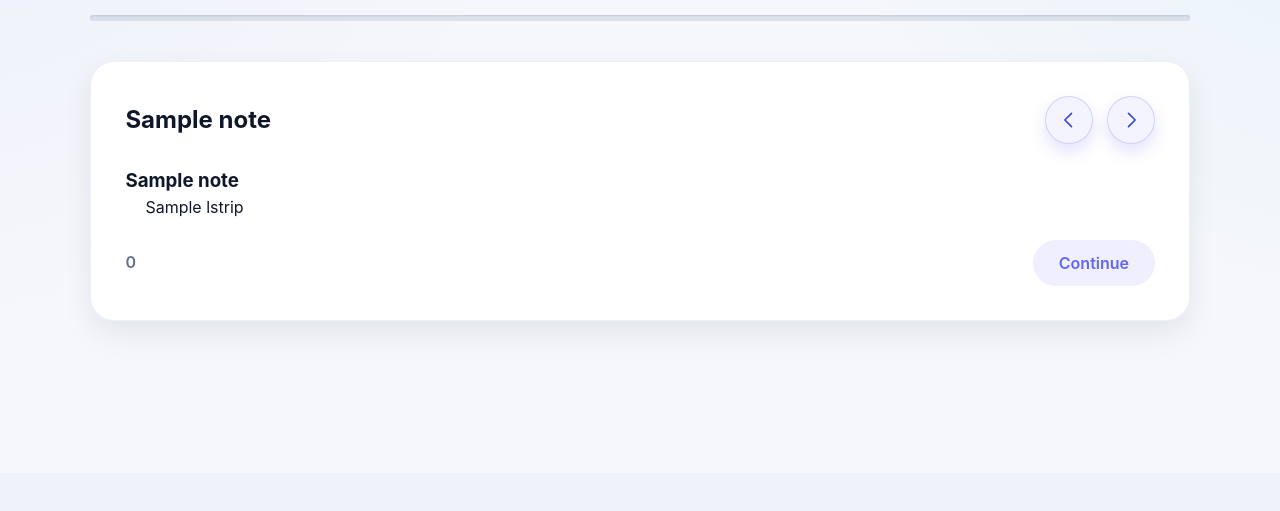
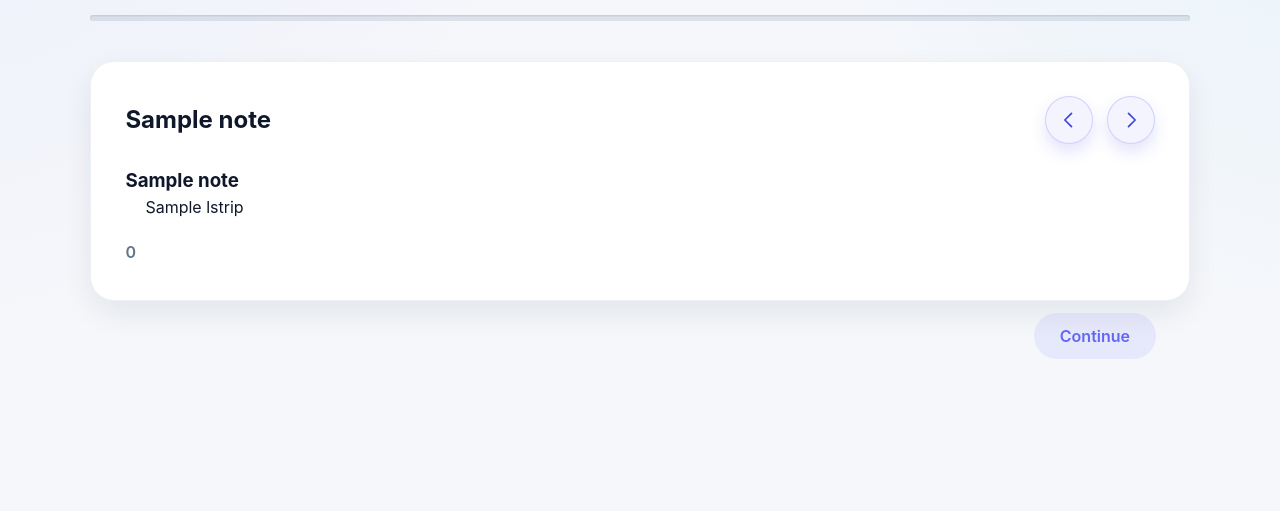
Before and after one commit to joeFerguson3/Flashcard-generator, a Flask app: template templates/quiz.html in a window 1280 px wide. Shown: the part 331-842 px from the top of the page. Before the commit the page ends 651 px from the top, so only its background shows below. Run offline with Flask 3, Linux system fonts and the light colour scheme; tables that the repository leaves empty hold one stand-in row (values such as "Sample post"); the template is opened without the code that fills it: values that come from a table or form of the project are taken from there, most other values are stand-ins (such as "Sample title", 1, 10 or a date in 2020).

Commit message:
Refine quiz step navigation layout

```diff
--- a/static/css/quiz.css
+++ b/static/css/quiz.css
@@ -56,7 +56,14 @@
     color: var(--muted);
 }
 
-.quiz-card__footer [data-role="next"].is-complete {
+.quiz-step__actions {
+    display: flex;
+    justify-content: flex-end;
+    margin-top: 0.75rem;
+    padding-inline: clamp(1.75rem, 3vw, 2.15rem);
+}
+
+.quiz-step__actions [data-role="next"].is-complete {
     opacity: 0.55;
     pointer-events: none;
 }
--- a/static/js/script.js
+++ b/static/js/script.js
@@ -49,6 +49,17 @@ function previousCard(title) {
 function quizSteps() {
     return Array.from(document.querySelectorAll('.quiz-step'));
 }
+
+document.addEventListener("DOMContentLoaded", () => {
+    quizSteps().forEach((step, index) => {
+        const isInitiallyActive = step.classList.contains('is-active');
+        if (!isInitiallyActive) {
+            step.hidden = true;
+        } else if (index === 0) {
+            step.hidden = false;
+        }
+    });
+});
 
 function next(currentId, skip = true) {
     const current = document.getElementById(currentId);
--- a/templates/quiz.html
+++ b/templates/quiz.html
@@ -35,7 +35,8 @@
         {% for main_title, notes in data|groupby('main_title') %}
         {% set title_id = main_title|replace(' ', '_')|lower %}
         {% set is_active = step.count == 0 %}
-        <section id="note-{{ title_id }}" class="quiz-step card-nav quiz-card{% if is_active %} is-active{% endif %}" {% if not is_active %}hidden{% endif %}>
+        <section id="note-{{ title_id }}" class="quiz-step card-nav{% if is_active %} is-active{% endif %}" {% if not is_active %}hidden{% endif %}>
+            <div class="quiz-card">
                 <div class="quiz-card__header">
                     <h2>{{ main_title }}</h2>
                     <div class="quiz-card__controls">
@@ -68,6 +69,9 @@
                     <div id="card_num_container{{ title_id }}" class="card-num">
                         <span id="card_num_{{ title_id }}">0</span>
                     </div>
+                </div>
+            </div>
+            <div class="quiz-step__actions">
                 <button class="btn-secondary btn" data-role="next" onclick="next('note-{{ title_id }}')">Continue</button>
             </div>
         </section>
@@ -80,7 +84,8 @@
         {% set q_id = 'question-' ~ title_id ~ '-' ~ question_index %}
         {% set is_question_active = step.count == 0 %}
         {% if q.type == "fill-in-blank" %}
-        <section class="quiz-step question quiz-card{% if is_question_active %} is-active{% endif %}" id="{{ q_id }}" {% if not is_question_active %}hidden{% endif %}>
+        <section class="quiz-step question{% if is_question_active %} is-active{% endif %}" id="{{ q_id }}" {% if not is_question_active %}hidden{% endif %}>
+            <div class="quiz-card">
                 <div class="quiz-card__body">
                     <h3 class="quiz-question">{{ q.type }}</h3>
                     <form method="post" class="quiz-form">
@@ -96,13 +101,15 @@
                         </p>
                     </form>
                 </div>
-            <div class="quiz-card__footer">
+            </div>
+            <div class="quiz-step__actions">
                 <button class="btn" data-role="next" onclick="next('{{ q_id }}')">Continue</button>
             </div>
         </section>
 
         {% elif q.type == "true-false" %}
-        <section class="quiz-step question quiz-card{% if is_question_active %} is-active{% endif %}" id="{{ q_id }}" {% if not is_question_active %}hidden{% endif %}>
+        <section class="quiz-step question{% if is_question_active %} is-active{% endif %}" id="{{ q_id }}" {% if not is_question_active %}hidden{% endif %}>
+            <div class="quiz-card">
                 <div class="quiz-card__body">
                     <h3 class="quiz-question">{{ q.question }}</h3>
                     <form class="quiz-options">
@@ -112,13 +119,15 @@
                             id="answer_{{ loop.index }}_F" value="false">False</button>
                     </form>
                 </div>
-            <div class="quiz-card__footer">
+            </div>
+            <div class="quiz-step__actions">
                 <button class="btn" data-role="next" onclick="next('{{ q_id }}')">Continue</button>
             </div>
         </section>
 
         {% elif q.type == "multiple-choice" %}
-        <section class="quiz-step question quiz-card{% if is_question_active %} is-active{% endif %}" id="{{ q_id }}" {% if not is_question_active %}hidden{% endif %}>
+        <section class="quiz-step question{% if is_question_active %} is-active{% endif %}" id="{{ q_id }}" {% if not is_question_active %}hidden{% endif %}>
+            <div class="quiz-card">
                 <div class="quiz-card__body">
                     <h3 class="quiz-question">{{ q.question }}</h3>
                     <form class="quiz-options">
@@ -129,13 +138,15 @@
                         {% endfor %}
                     </form>
                 </div>
-            <div class="quiz-card__footer">
+            </div>
+            <div class="quiz-step__actions">
                 <button class="btn" data-role="next" onclick="next('{{ q_id }}')">Continue</button>
             </div>
         </section>
 
         {% elif q.type == "short-answer" %}
-        <section class="quiz-step question quiz-card{% if is_question_active %} is-active{% endif %}" id="{{ q_id }}" {% if not is_question_active %}hidden{% endif %}>
+        <section class="quiz-step question{% if is_question_active %} is-active{% endif %}" id="{{ q_id }}" {% if not is_question_active %}hidden{% endif %}>
+            <div class="quiz-card">
                 <div class="quiz-card__body">
                     <h3 class="quiz-question">{{ q.question }}</h3>
                     <form method="post" class="quiz-form">
@@ -143,13 +154,15 @@
                             cols="40"></textarea>
                     </form>
                 </div>
-            <div class="quiz-card__footer">
+            </div>
+            <div class="quiz-step__actions">
                 <button class="btn" data-role="next" onclick="next('{{ q_id }}')">Continue</button>
             </div>
         </section>
 
         {% elif q.type == "ordering" %}
-        <section class="quiz-step question quiz-card{% if is_question_active %} is-active{% endif %}" id="{{ q_id }}" {% if not is_question_active %}hidden{% endif %}>
+        <section class="quiz-step question{% if is_question_active %} is-active{% endif %}" id="{{ q_id }}" {% if not is_question_active %}hidden{% endif %}>
+            <div class="quiz-card">
                 <div class="quiz-card__body">
                     <h3 class="quiz-question">{{ q.question }}</h3>
                     <form class="quiz-ordering" onsubmit="checkOrdering(event)" data-answer='{{ q.answer |tojson }}'>
@@ -164,7 +177,8 @@
                         <button type="submit" class="btn-secondary btn">Confirm order</button>
                     </form>
                 </div>
-            <div class="quiz-card__footer">
+            </div>
+            <div class="quiz-step__actions">
                 <button class="btn" data-role="next" onclick="next('{{ q_id }}')">Continue</button>
             </div>
         </section>
```
Lines whose indentation alone changed are shown as unchanged.
